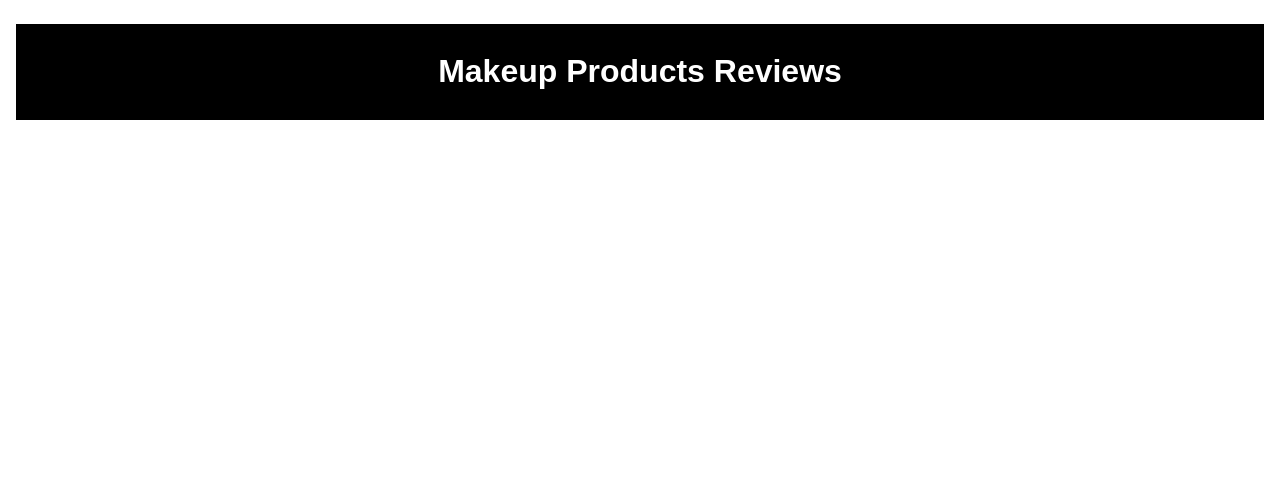
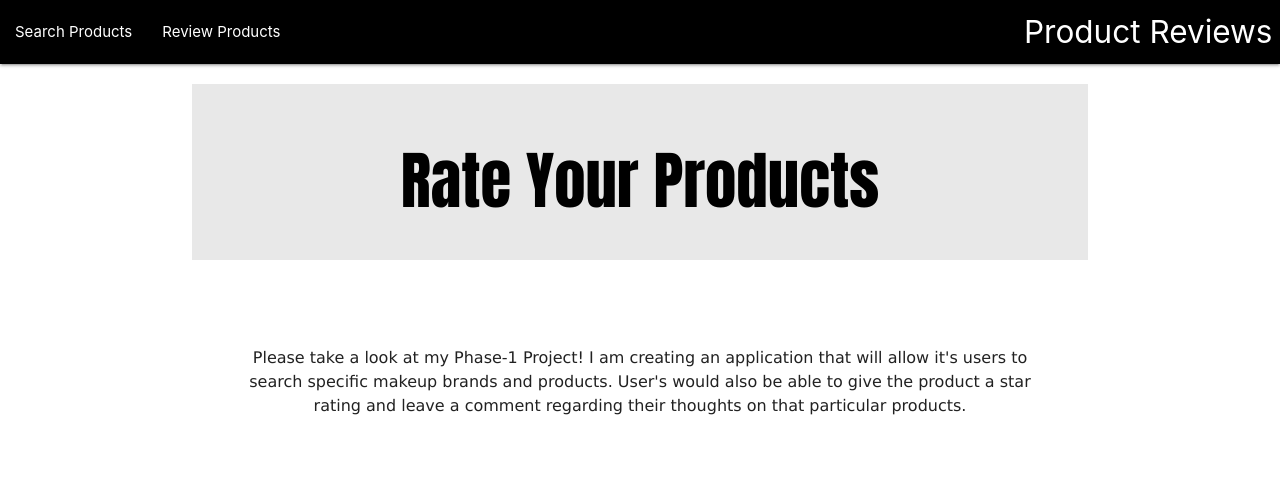
Before and after one commit to jane-stack/phase-1-project, a plain HTML site: page index.html in a window 1280 px wide. Drawn offline with nearby package versions, Linux system fonts and the light colour scheme; no server answers.

Commit message:
fetch API

```diff
--- a/index.css
+++ b/index.css
@@ -1,18 +1,16 @@
-body {
-    padding: 1rem;
+#header {
+    background-color: #e8e8e8;
+    color: black;
+    font-family:Impact, Haettenschweiler, 'Arial Narrow Bold', sans-serif;
+    padding: 20px;
+    margin-top: 20px;
     text-align: center;
-    background-color: white;
-    display: flex;
-    flex-direction: column;
-    justify-content: center;
-    align-items: center;
 }
 
-header {
-    padding: 0.5rem;
-    width: 100%;
-    color: white;
-    font-family: fantasy;
+#main {
+    font-family: 'Lucida Sans', 'Lucida Sans Regular', 'Lucida Grande', 'Lucida Sans Unicode', Geneva, Verdana, sans-serif;
+    padding: 50px;
+    margin-top: 20px;
     text-align: center;
-    background-color: black;
+    font-size: medium;
 }
--- a/index.html
+++ b/index.html
@@ -5,12 +5,32 @@
     <meta http-equiv="X-UA-Compatible" content="IE=edge">
     <meta name="viewport" content="width=device-width, initial-scale=1.0">
     <link rel="stylesheet" href="index.css">
+    <!-- Compiled and minified CSS -->
+    <link rel="stylesheet" href="https://cdnjs.cloudflare.com/ajax/libs/materialize/1.0.0/css/materialize.min.css">
+
+    <!-- Compiled and minified JavaScript -->
+    <script src="https://cdnjs.cloudflare.com/ajax/libs/materialize/1.0.0/js/materialize.min.js"></script>
     <title>Phase 1 Project</title>
 </head>
 <body>
+    <nav class="black">
+        <div class="nav-bar">
+            <a href="#" class="brand-logo right">Product Reviews</a>
+            <ul id="nav-mobile" class="left hide-on-med-and-down">
+                <li><a href="#">Search Products</a></li>
+                <li><a href="#">Review Products</a></li>
+            </ul>
+        </div>
+    </nav>
     <header>
-        <h1>Makeup Products Reviews</h1>
+        <div id="header" class="container">
+            <h1>Rate Your Products</h1>
+        </div>
     </header>
+
+        <div id="main" class="container">
+
+        </div>
 
     <script src="index.js"></script>
 </body>
--- a/index.js
+++ b/index.js
@@ -1,5 +1,36 @@
 document.addEventListener('DOMContentLoaded', () => {
-    console.log('The DOM has loaded!')
-    alert('Welcome to Phase 1 Project!')
+    renderHomepage();
+    getProducts();
+})
 
-})
+// NODE GETTER
+const mainDiv = () => document.getElementById('main');
+
+// EventListeners
+
+
+// EventHandlers
+
+
+function renderHomepage() {
+    resetMainDiv();
+    const p = document.createElement('p');
+    p.innerText = "Please take a look at my Phase-1 Project! I am creating an application that will allow it's users to search specific makeup brands and products. User's would also be able to give the product a star rating and leave a comment regarding their thoughts on that particular products.";
+    mainDiv().appendChild(p);
+}
+
+function getProducts() {
+    const baseURL = "https://makeup-api.herokuapp.com/api/v1/products.json?brand=maybelline";
+
+    fetch(baseURL)
+        .then(resp => resp.json())
+        .then(data => {
+            console.log(data)
+        })
+
+}
+
+// Helpers
+function resetMainDiv() {
+    mainDiv().innerHTML = "";
+}
```
Also changed, not shown: 1 other file.
